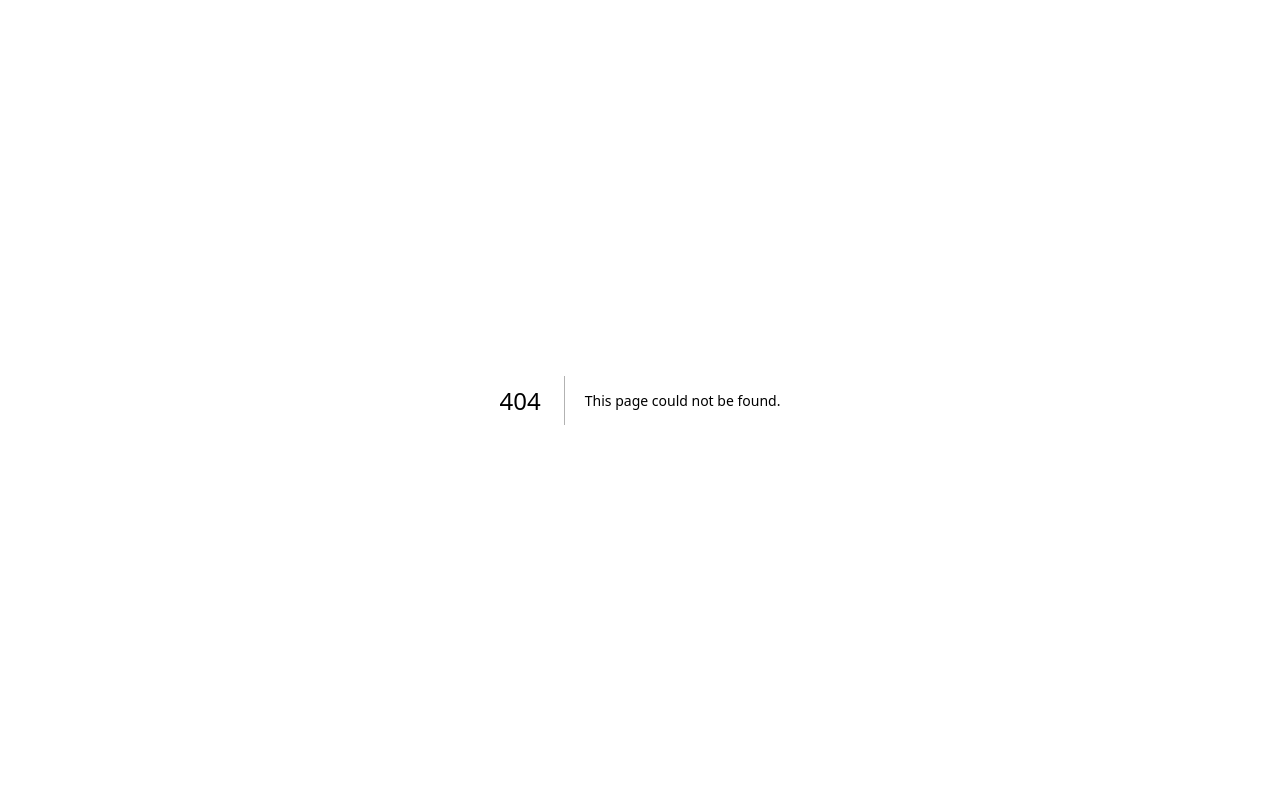
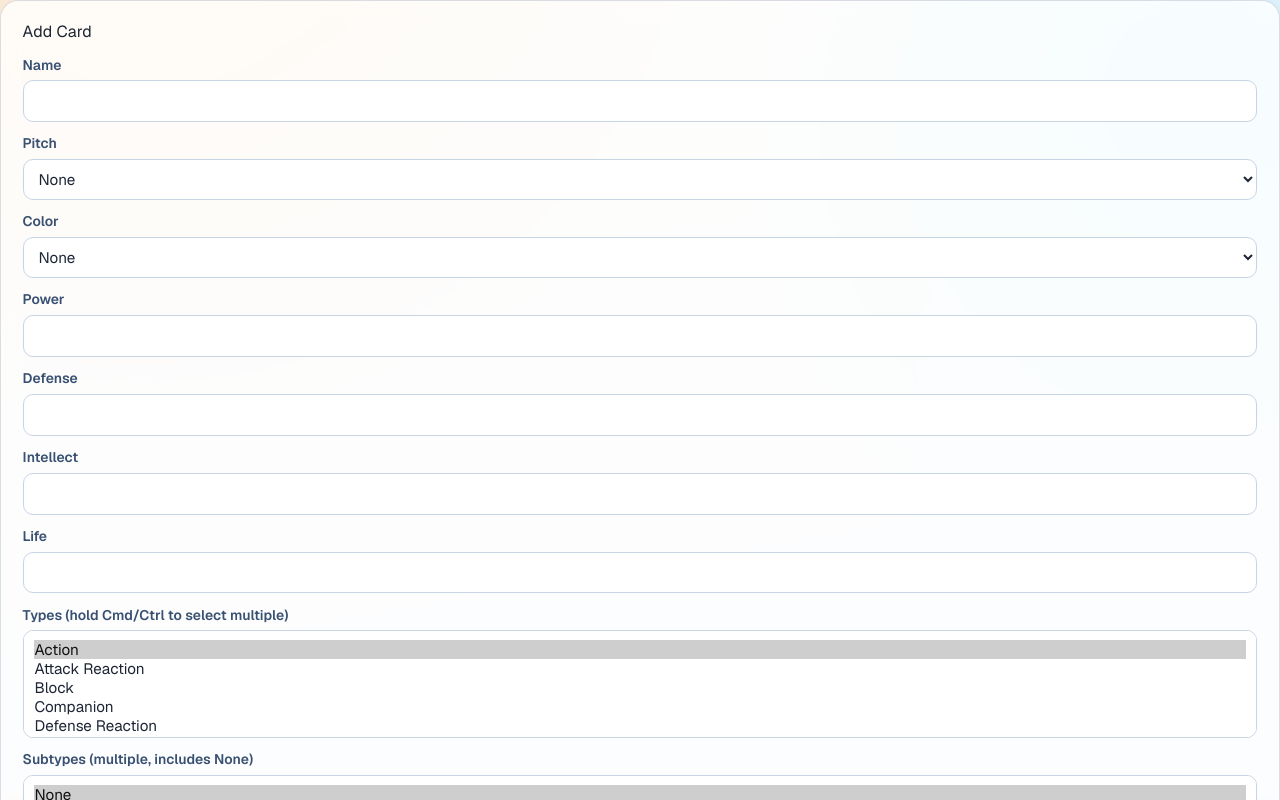
Before and after one commit to csalguera/fabsenal, a Next.js app: page /cards/add in a window 1280 px wide. Before the commit this address had no page. Shown: the top 800 px of the page. Built offline with nearby package versions, Linux system fonts and the light colour scheme.

Commit message:
add dedicated card creation page

```diff
--- /dev/null
+++ b/app/cards/add/page.tsx
@@ -0,0 +1,9 @@
+import AddCardButton from "../../add-card-button";
+
+export default function AddCardPage() {
+  return (
+    <section className="add-card-panel">
+      <AddCardButton successRedirectTo="/cards" />
+    </section>
+  );
+}
```
